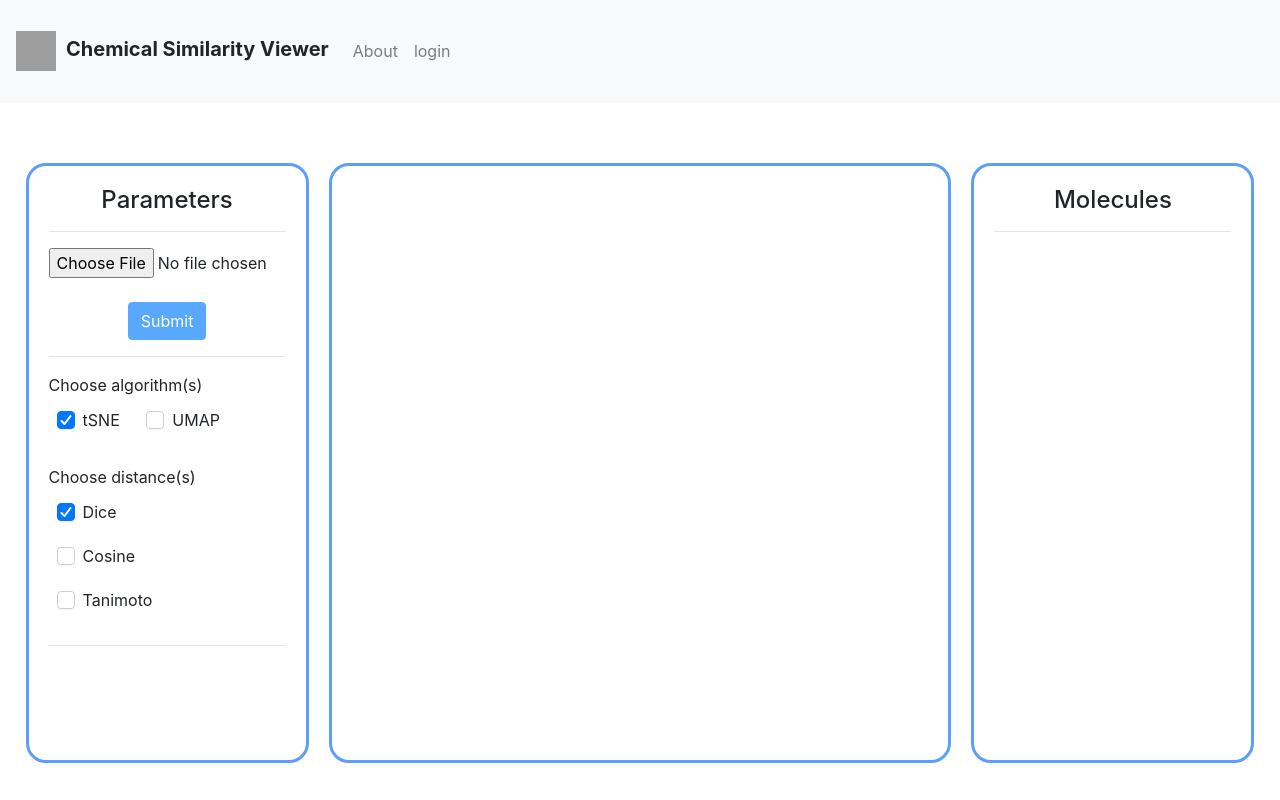
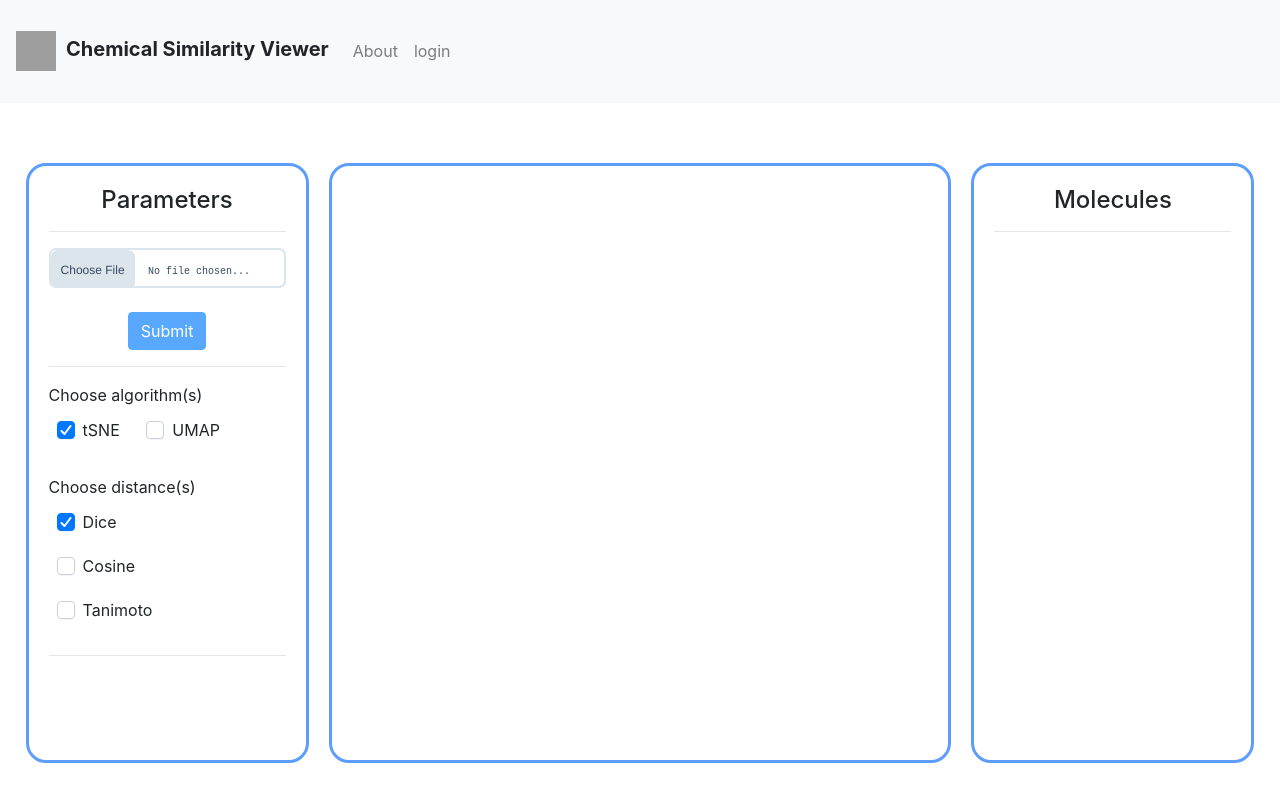
Before and after one commit to FabriceCamilleri/ChemicalSimilarityViewer, a React (Create React App) app in the folder my-app/: page / in a window 1280 px wide. Built offline with nearby package versions, Linux system fonts and the light colour scheme; grey boxes are pictures that could not be loaded.

Commit message:
Graph title + New Upload button

```diff
--- a/my-app/public/index.html
+++ b/my-app/public/index.html
@@ -55,8 +55,14 @@
       style="flex:2; border: solid; margin-right: 20px; height: 100%; border-radius: 20px; border-color: #0d6efdaa; padding: 20px">
       <h4 style="text-align: center;">Parameters</h4>
       <hr />
-
-      <div id="file"></div>
+      <div class="file-upload">
+        <div class="file-select">
+          <div style="border-radius:7px;" class="file-select-button" id="fileName">Choose File</div>
+          <div class="file-select-name" id="noFile">No file chosen...</div>
+          <input type="file" name="chooseFile" id="chooseFile">
+        </div>
+      </div>
+      <br>
       <div id="root"></div>
       <!--<p><label for="filecsv">Choose a csv file:</label>
 
@@ -67,7 +73,7 @@
       <button type="submit" class="btn btn-primary">Submit</button> -->
       <hr />
       <p>
-        <label style="text-align: center;" for="algo">Choose algorithm(s)</label>
+        <label for="algo">Choose algorithm(s)</label>
         <br />
         <input class="inp-cbx" id="algo1" type="checkbox" Checked="checked">
         <label class="cbx" for="algo1"><span>
@@ -90,7 +96,7 @@
         </select> -->
       </p>
       <p>
-        <label style="text-align: center;" for="distance">Choose distance(s)</label>
+        <label for="distance">Choose distance(s)</label>
 
         <br />
         <!-- <input type="checkbox" id="d1" name="d1" value="dice" Checked="checked">
--- a/my-app/src/App.js
+++ b/my-app/src/App.js
@@ -9,13 +9,36 @@ var selected_column;
 var selected_columnName;
 var jsonResult;
 var myChart;
-
 function App() {
   const [selectedFile, setSelectedFile] = useState();
   const [disable, setDisable] = useState(true);
 
   const changeHandler = (event) => {
-    if (!event.target.files[0] || event.target.files[0].name.split('.')[1] != ALLOWED_FILE) {
+    var filename = document.getElementById('chooseFile').value;
+
+    // var filename = event.target.files[0].name;
+
+    let fileUp = document.getElementsByClassName('file-upload')[0]
+    let noFile = document.getElementById('noFile')
+    if (/^\s*$/.test(filename)) {
+      fileUp.classList.remove('active');
+      fileUp.classList.remove('wrong');
+      noFile.innerHTML = "No file chosen...";
+    }
+    else {
+      fileUp.classList.remove('wrong');
+      fileUp.classList.add('active');
+      let filena = filename.replace("C:\\fakepath\\", "")
+      noFile.innerHTML = filena.length > 28 ? filena.substring(0, 25) + '...' : filena;
+    }
+
+    if (!event.target.files[0]) {
+      return
+    }
+    if (event.target.files[0].name.split('.')[1] != ALLOWED_FILE) {
+
+      fileUp.classList.remove('active');
+      fileUp.classList.add('wrong');
       document.getElementById("graphMenu").innerHTML = "";
       document.getElementById("chartDiv").innerHTML = "The file extension is not correct, please submit a .csv file";
       return;
@@ -23,7 +46,7 @@ function App() {
 
     setSelectedFile(event.target.files[0]);
     setDisable(true)
-    // let text = document.createTextNode("Select the column containing SMILES code")
+
     let text = document.createElement("p")
     text.innerHTML = "Select the column containing SMILES code"
     text.setAttribute("id", "selectionText");
@@ -95,7 +118,7 @@ function App() {
           window.location.assign(href)
         })
 
-        let dlLabel = document.getElementById('dlLabel').style.display = "block"
+        document.getElementById('dlLabel').style.display = "block"
 
       })
       .catch((error) => {
@@ -107,13 +130,13 @@ function App() {
     document.getElementById("chartDiv").appendChild(loader)
   };
 
+  // let chooseFile = document.getElementById('chooseFile')
+  // chooseFile.addEventListener('change', changeHandler)
+
+  document.getElementById('chooseFile').addEventListener('change', (e) => changeHandler(e))
   return (
-    <div>
-      <input className="form-control-file" type="file" name="file" onChange={changeHandler} />
-      <br />
-      <div style={{ textAlign: "center" }}>
-        <button id="submitButton" className="btn btn-primary" disabled={disable} onClick={handleSubmission}>Submit</button>
-      </div>
+    <div style={{ textAlign: "center" }}>
+      <button id="submitButton" className="btn btn-primary" disabled={disable} onClick={handleSubmission}>Submit</button>
     </div>
   )
 };
@@ -160,10 +183,23 @@ function createMenu(checkList) {
   if (checkList[3]) selectDistance.appendChild(option4)
   if (checkList[4]) selectDistance.appendChild(option5)
 
+  let algoLabel = document.createElement('label')
+  algoLabel.setAttribute('style', 'padding-right: 5px')
+  algoLabel.innerHTML = "Algorithm"
+  let l = document.createElement('label')
+  l.setAttribute('style', 'padding-left: 8px; padding-right: 8px')
+  l.innerHTML = "-"
+  let distanceLabel = document.createElement('label')
+  distanceLabel.setAttribute('style', 'padding-right: 5px')
+  distanceLabel.innerHTML = "Distance"
 
-  document.getElementById('graphMenu').innerHTML = ""
-  document.getElementById('graphMenu').appendChild(selectAlgo)
-  document.getElementById('graphMenu').appendChild(selectDistance)
+  let graphMenu = document.getElementById('graphMenu')
+  graphMenu.innerHTML = ""
+  graphMenu.appendChild(algoLabel)
+  graphMenu.appendChild(selectAlgo)
+  graphMenu.appendChild(l)
+  graphMenu.appendChild(distanceLabel)
+  graphMenu.appendChild(selectDistance)
 
 
 }
@@ -265,9 +301,10 @@ function jsonToGraph(jsonFile) {
   labelsList.forEach((item) => {
     let li = document.createElement("li");
     ind++;
-    li.setAttribute('onclick', `console.log(${ind})`)
+    li.setAttribute('onclick', `console.log("${ind}", "${item}")`)
     li.innerText = item;
     list.appendChild(li);
+
   })
 
 
--- a/my-app/src/index.css
+++ b/my-app/src/index.css
@@ -407,3 +407,147 @@ body {
     transform: scale(0.9);
   }
 }
+
+.file-upload {
+  display: block;
+  text-align: center;
+  font-family: Helvetica, Arial, sans-serif;
+  font-size: 12px;
+  color: #4285F4;
+}
+
+.file-upload .file-select {
+  display: block;
+  border: 2px solid #dce4ec;
+  color: #34495e;
+  cursor: pointer;
+  height: 40px;
+  line-height: 40px;
+
+  text-align: left;
+  background: #ffffff;
+  overflow: hidden;
+  position: relative;
+  border-radius: 7px;
+}
+
+
+.file-upload .file-select .file-select-button {
+  background: #dce4ec;
+  padding: 0 10px;
+  display: inline-block;
+  height: 40px;
+  line-height: 40px;
+}
+
+.file-upload .file-select .file-select-name {
+  line-height: 40px;
+  display: inline-block;
+  padding: 0 10px;
+}
+
+.file-upload .file-select:hover {
+  border-color: #4285F4;
+  transition: all 0.2s ease-in-out;
+  -moz-transition: all 0.2s ease-in-out;
+  -webkit-transition: all 0.2s ease-in-out;
+  -o-transition: all 0.2s ease-in-out;
+}
+
+.file-upload .file-select:hover .file-select-button {
+  background: #4285F4;
+  color: #ffffff;
+  transition: all 0.2s ease-in-out;
+  -moz-transition: all 0.2s ease-in-out;
+  -webkit-transition: all 0.2s ease-in-out;
+  -o-transition: all 0.2s ease-in-out;
+}
+
+.file-upload.active .file-select {
+  border-color: #3fa46a;
+  transition: all 0.2s ease-in-out;
+  -moz-transition: all 0.2s ease-in-out;
+  -webkit-transition: all 0.2s ease-in-out;
+  -o-transition: all 0.2s ease-in-out;
+}
+
+.file-upload.active .file-select .file-select-button {
+  background: #3fa46a;
+  color: #ffffff;
+  transition: all 0.2s ease-in-out;
+  -moz-transition: all 0.2s ease-in-out;
+  -webkit-transition: all 0.2s ease-in-out;
+  -o-transition: all 0.2s ease-in-out;
+}
+
+.file-upload.wrong .file-select {
+  border-color: #e23737;
+  transition: all 0.2s ease-in-out;
+  -moz-transition: all 0.2s ease-in-out;
+  -webkit-transition: all 0.2s ease-in-out;
+  -o-transition: all 0.2s ease-in-out;
+}
+
+.file-upload.wrong .file-select .file-select-button {
+  background: #e23737;
+  color: #ffffff;
+  transition: all 0.2s ease-in-out;
+  -moz-transition: all 0.2s ease-in-out;
+  -webkit-transition: all 0.2s ease-in-out;
+  -o-transition: all 0.2s ease-in-out;
+}
+
+.file-upload .file-select input[type="file"] {
+  z-index: 100;
+  cursor: pointer;
+  position: absolute;
+  height: 100%;
+  width: 100%;
+  top: 0;
+  left: 0;
+  opacity: 0;
+  filter: alpha(opacity=0);
+}
+
+.file-upload .file-select.file-select-disabled {
+  opacity: 0.65;
+}
+
+.file-upload .file-select.file-select-disabled:hover {
+  cursor: default;
+  display: block;
+  border: 2px solid #dce4ec;
+  color: #4285F4;
+  cursor: pointer;
+  height: 40px;
+  line-height: 40px;
+  margin-top: 5px;
+  text-align: left;
+  background: #ffffff;
+  overflow: hidden;
+  position: relative;
+}
+
+.file-upload .file-select.file-select-disabled:hover .file-select-button {
+  background: #dce4ec;
+  color: #4285F4;
+  padding: 0 10px;
+  display: inline-block;
+  height: 40px;
+  line-height: 40px;
+}
+
+.file-upload .file-select.file-select-disabled:hover .file-select-name {
+  line-height: 40px;
+  display: inline-block;
+  padding: 0 10px;
+  color: #4285F4;
+}
+
+.file-select-name {
+  font-size: 10px;
+  font-family: monospace;
+
+  white-space: nowrap;
+  text-overflow: ellipsis;
+}
```
